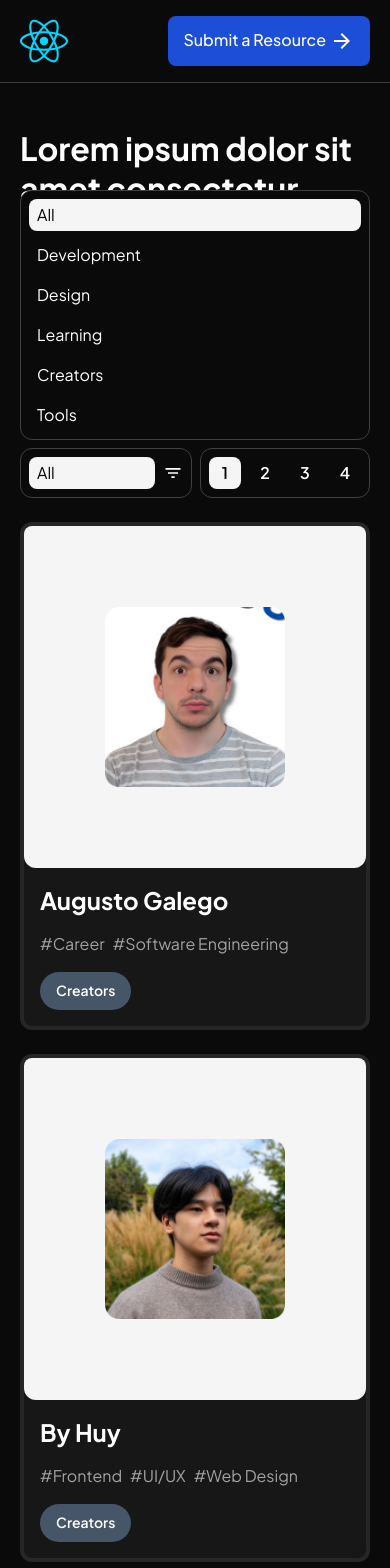
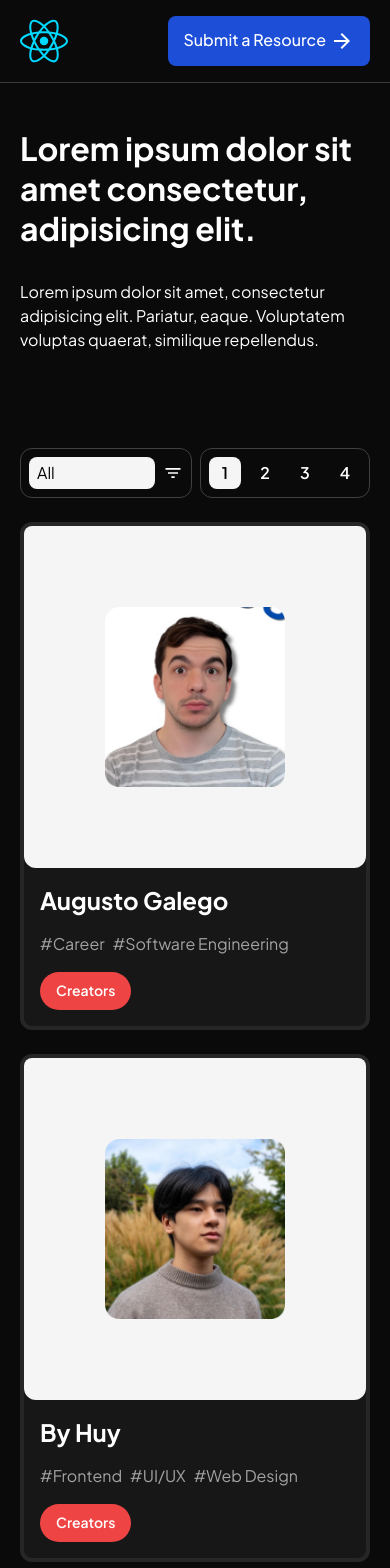
Before and after one commit to SnayderRodrigues/frontcards, a React (Vite) app: page / in a window 390 px wide. Shown: the top 1568 px of the page. Built offline with nearby package versions, Linux system fonts and the light colour scheme.

Commit message:
fix: Fix mobile category filter initial state and add opacity transition. Added colors for categories in Card component and Resources page

```diff
--- a/src/app/resources/Resource.jsx
+++ b/src/app/resources/Resource.jsx
@@ -20,7 +20,15 @@ const Resource = () => {
         <div className="w-1/2 flex flex-col gap-4">
           <h1 className="text-4xl font-bold">{tool.title}</h1>
           <div className="flex items-center gap-4 mb-4">
-            <span className="w-fit text-sm font-semibold text-neutral-900 bg-neutral-100 px-4 py-2 rounded-full">
+            <span
+              className={`w-fit text-sm font-semibold text-white px-4 py-2 rounded-full ${
+                tool.category === "Development" ? "bg-blue-700" : ""
+              } ${tool.category === "Design" ? "bg-purple-500" : ""} ${
+                tool.category === "Learning" ? "bg-green-600" : ""
+              } ${tool.category === "Creators" ? "bg-red-500" : ""} ${
+                tool.category === "Tools" ? "bg-cyan-500" : ""
+              }`}
+            >
               {tool.category}
             </span>
             <span className="flex gap-2 w-fit text-sm font-semibold">
--- a/src/components/Card.jsx
+++ b/src/components/Card.jsx
@@ -26,7 +26,15 @@ const Card = ({ tool }) => {
             </span>
           ))}
         </span>
-        <div className="w-fit flex items-center justify-center text-sm font-semibold text-white bg-slate-600 px-4 py-2 rounded-full">
+        <div
+          className={`w-fit flex items-center justify-center text-sm font-semibold text-white  px-4 py-2 rounded-full ${
+            tool.category === "Development" ? "bg-blue-700" : ""
+          } ${tool.category === "Design" ? "bg-purple-500" : ""} ${
+            tool.category === "Learning" ? "bg-green-600" : ""
+          } ${tool.category === "Creators" ? "bg-red-500" : ""} ${
+            tool.category === "Tools" ? "bg-cyan-500" : ""
+          }`}
+        >
           <span className="mb-[2px]">{tool.category}</span>
         </div>
       </div>
--- a/src/components/Filter.jsx
+++ b/src/components/Filter.jsx
@@ -60,8 +60,8 @@ const Filter = ({
         </svg>
       </button>
       <ul
-        className={`w-full absolute bottom-[58px] z-10 flex flex-col md:hidden gap-2 text-base lg:text-lg xl:text-xl bg-neutral-950 p-2 border border-neutral-700 rounded-xl ${
-          isOpen ? "hidden" : ""
+        className={`w-full absolute bottom-[58px] z-10 flex flex-col md:hidden gap-2 text-base lg:text-lg xl:text-xl bg-neutral-950 p-2 border border-neutral-700 rounded-xl transition-opacity ${
+          isOpen ? "" : "opacity-0 select-none pointer-events-none"
         }`}
         onClick={() => setIsOpen(!isOpen)}
       >
--- a/src/components/header.jsx
+++ b/src/components/header.jsx
@@ -18,7 +18,7 @@ const Header = () => {
         <div className="flex items-center gap-8 sm:text-lg lg:text-xl font-medium">
           <Link
             to="/about"
-            className="hidden sm:block hover:text-neutral-400 transition-colors"
+            className="hidden md:block hover:text-neutral-400 transition-colors"
             onClick={scrollToTop}
           >
             About
--- a/src/index.css
+++ b/src/index.css
@@ -14,7 +14,7 @@
 :root {
   color-scheme: dark;
   font-family: "Plus Jakarta Sans", sans-serif;
-  scroll-behavior: smooth;
+  /* scroll-behavior: smooth; */
 }
 
 *,
```
